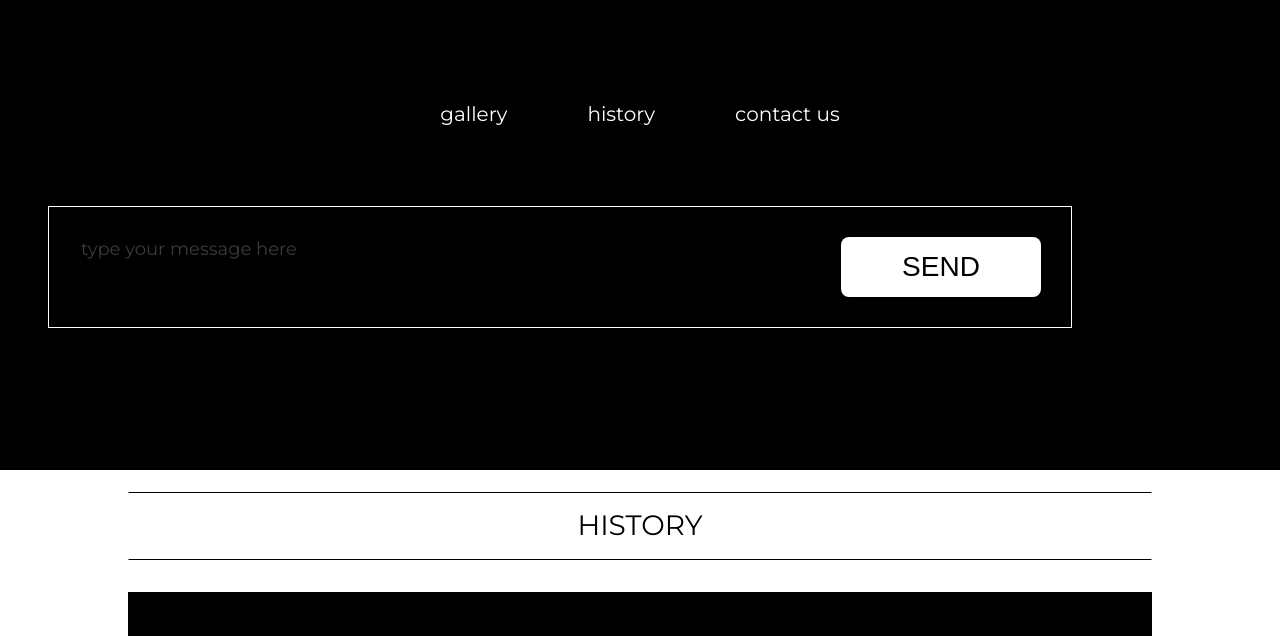
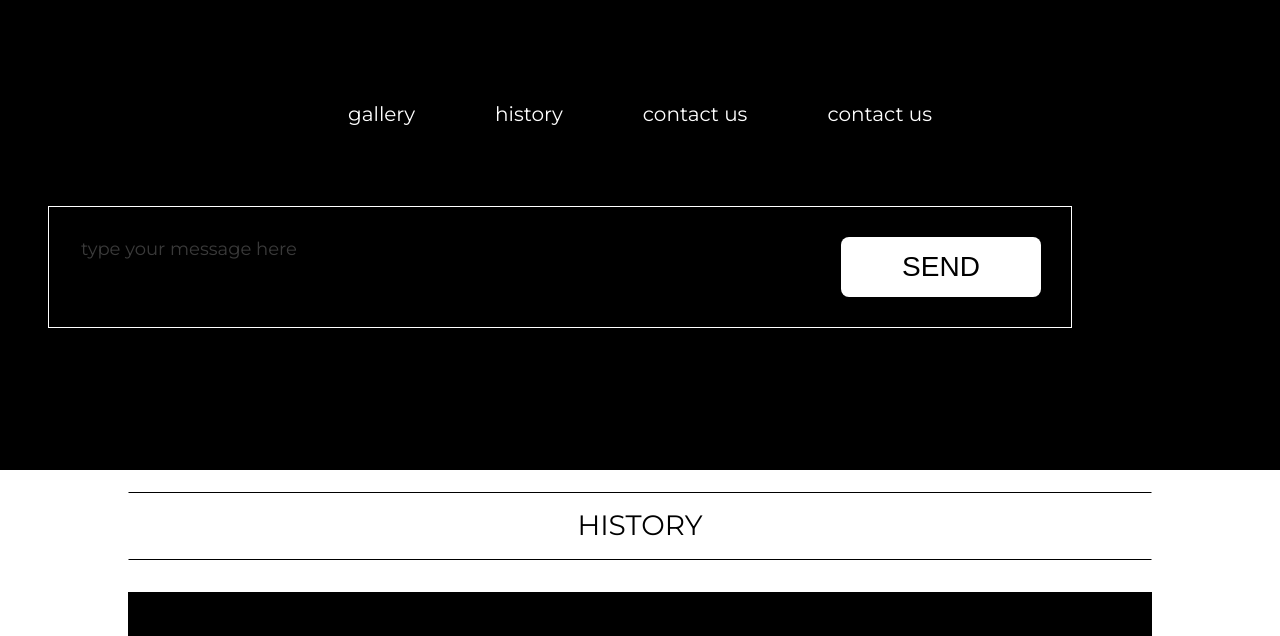
Before and after one commit to zemlianajs/adaptive_project, a plain HTML site: page index.html in a window 1280 px wide. Both pictures are taken after a click on the element 72 px from the left and 83 px from the top of the page. Shown: the part 130-766 px from the top of the page. Drawn offline with nearby package versions, Linux system fonts and the light colour scheme; files that its build step writes are made by us from their sources.

Commit message:
add code

```diff
--- a/index.html
+++ b/index.html
@@ -30,6 +30,9 @@
                             </li>
                             <li class="nav-link">
                                 <a href="#">history</a>
+                            </li>
+                            <li class="nav-link">
+                                <a href="#">contact us</a>
                             </li>
                             <li class="nav-link">
                                 <a href="#">contact us</a>
```
